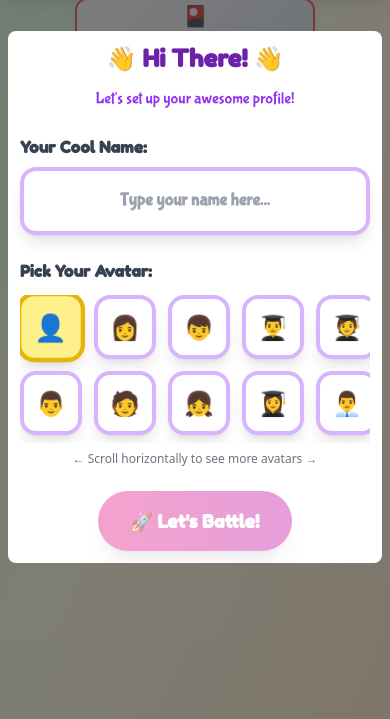
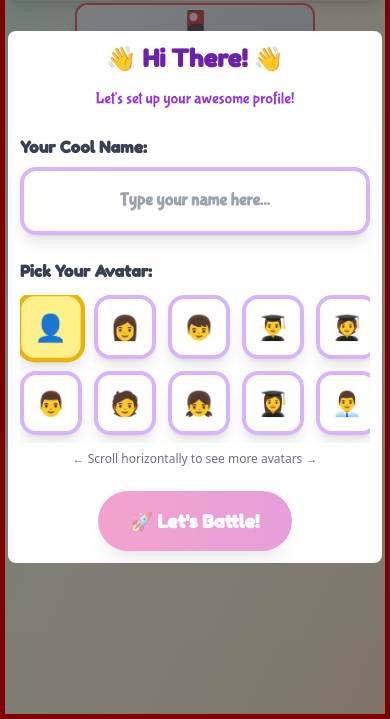
Before and after one commit to dwivedineeraj/fruitsvsvegetables, a plain HTML site: page index.html in a window 390 px wide. Shown: the part 125-844 px from the top of the page. Drawn offline with Linux system fonts and the light colour scheme.

Commit message:
Add files via upload

```diff
--- a/index.html
+++ b/index.html
@@ -71,6 +71,20 @@
             }
         }, 1000);
     </script>
+
+    <style>
+      @media (max-width: 767px) { /* This targets typical mobile screen widths */
+        body {
+          background-color: limegreen !important; /* A very obvious color */
+          border: 5px solid red !important; /* And a very obvious border */
+        }
+        /* You could also test a specific element if you suspect something else */
+        /* For example, if #gameArea exists: */
+        /* #gameArea {
+          border: 10px dotted blue !important;
+        } */
+      }
+    </style>
 </head>
 <body class="bg-gradient-to-br from-green-100 via-yellow-50 to-orange-100 min-h-screen overflow-x-hidden ios-viewport-fix">
     <!-- Loading Screen -->
```
